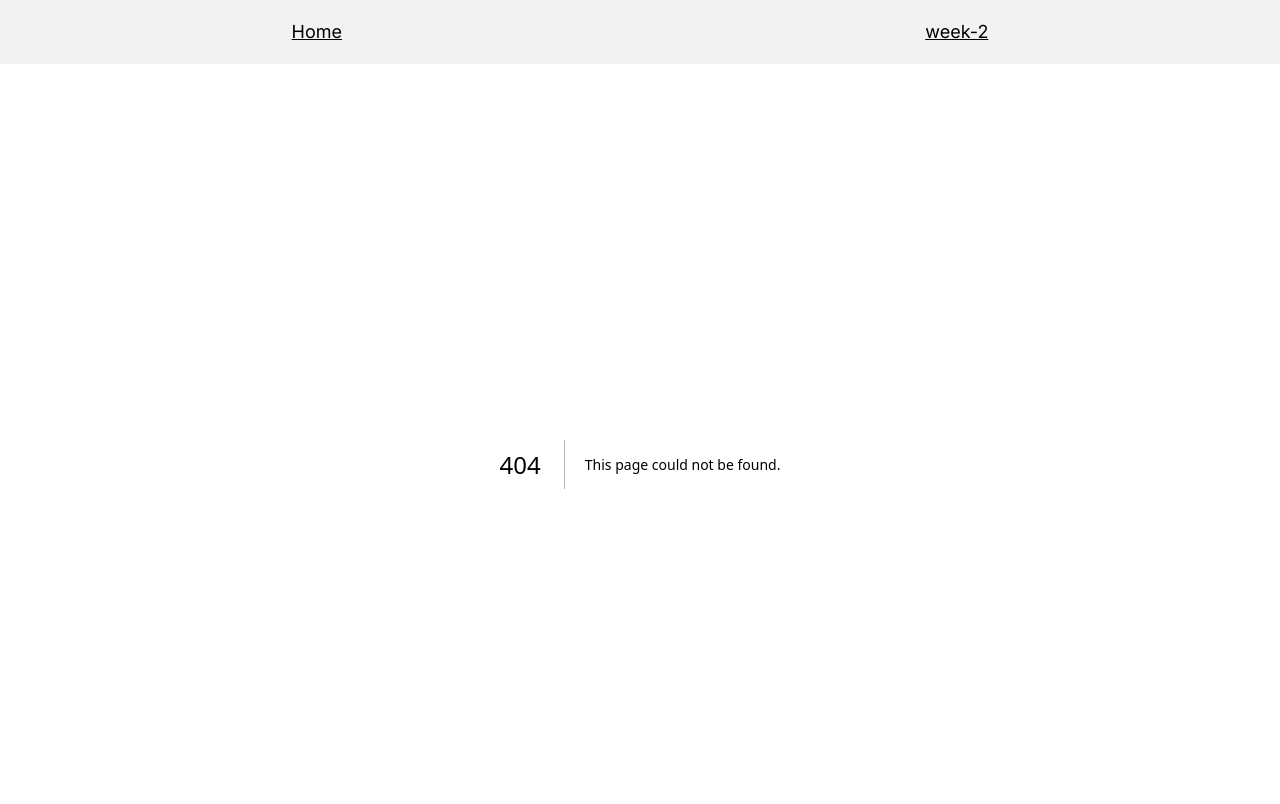
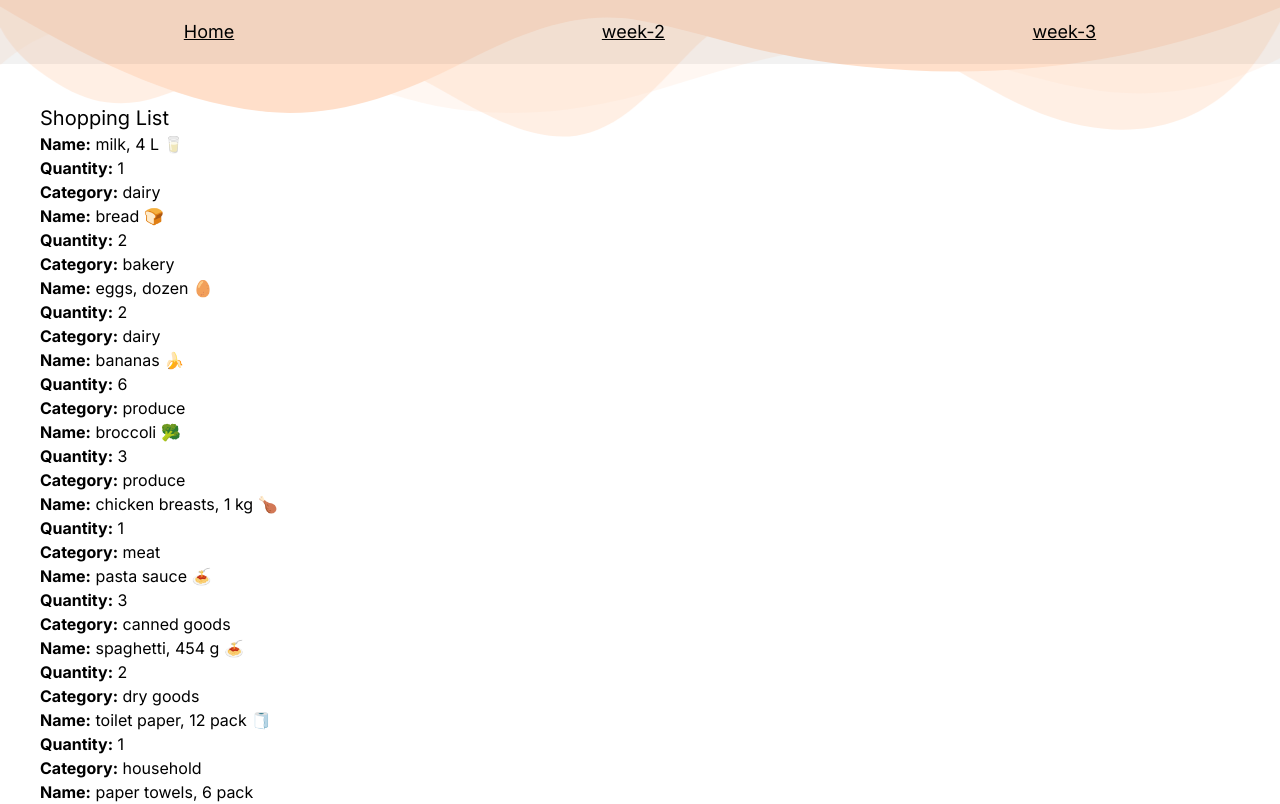
Before and after one commit to mitul154/cprg306-assignments, a Next.js app: page /week-3 in a window 1280 px wide. Before the commit this address had no page. Shown: the top 804 px of the page. Built offline with nearby package versions, Linux system fonts and the light colour scheme.

Commit message:
Add week-3

```diff
--- a/app/layout.tsx
+++ b/app/layout.tsx
@@ -6,7 +6,7 @@ import Navbar from "@/components/shared/Navbar";
 const inter = Inter({ subsets: ["latin"] });
 
 export const metadata: Metadata = {
-  title: "Create Next App",
+  title: "Shopping List",
   description: "Generated by create next app",
 };
 
--- /dev/null
+++ b/app/week-3/item-list.js
@@ -0,0 +1,93 @@
+import React from "react";
+import Item from "./item";
+
+export default function ItemList() {
+  const items = [
+    {
+      name: "milk, 4 L 🥛",
+      quantity: 1,
+      category: "dairy",
+    },
+
+    {
+      name: "bread 🍞",
+      quantity: 2,
+      category: "bakery",
+    },
+
+    {
+      name: "eggs, dozen 🥚",
+      quantity: 2,
+      category: "dairy",
+    },
+
+    {
+      name: "bananas 🍌",
+      quantity: 6,
+      category: "produce",
+    },
+
+    {
+      name: "broccoli 🥦",
+      quantity: 3,
+      category: "produce",
+    },
+
+    {
+      name: "chicken breasts, 1 kg 🍗",
+      quantity: 1,
+      category: "meat",
+    },
+
+    {
+      name: "pasta sauce 🍝",
+      quantity: 3,
+      category: "canned goods",
+    },
+
+    {
+      name: "spaghetti, 454 g 🍝",
+      quantity: 2,
+      category: "dry goods",
+    },
+
+    {
+      name: "toilet paper, 12 pack 🧻",
+      quantity: 1,
+      category: "household",
+    },
+
+    {
+      name: "paper towels, 6 pack",
+      quantity: 1,
+      category: "household",
+    },
+
+    {
+      name: "dish soap 🍽️",
+      quantity: 1,
+      category: "household",
+    },
+
+    {
+      name: "hand soap 🧼",
+      quantity: 4,
+      category: "household",
+    },
+  ];
+
+  return (
+    <div>
+      {items.map((val, index) => {
+        return (
+          <Item
+            key={index}
+            name={val.name}
+            quantity={val.quantity}
+            category={val.category}
+          />
+        );
+      })}
+    </div>
+  );
+}
--- /dev/null
+++ b/app/week-3/item.js
@@ -0,0 +1,17 @@
+import React from "react";
+
+export default function Item({ name, quantity, category }) {
+  return (
+    <ul>
+      <li>
+        <span className="font-bold">Name:</span> {name}
+      </li>
+      <li>
+        <span className="font-bold">Quantity:</span> {quantity}
+      </li>
+      <li>
+        <span className="font-bold">Category:</span> {category}
+      </li>
+    </ul>
+  );
+}
--- /dev/null
+++ b/app/week-3/page.js
@@ -0,0 +1,10 @@
+import ItemList from "./item-list";
+
+export default function page() {
+  return (
+    <main className="ml-10 mt-10">
+      <h1 className="text-xl">Shopping List</h1>
+      <ItemList />
+    </main>
+  );
+}
--- a/components/shared/Navbar.tsx
+++ b/components/shared/Navbar.tsx
@@ -1,7 +1,32 @@
 import Link from "next/link";
+import "../styles/navbar.scss";
 
 export default function Navbar() {
   return (
+    <>
+      <div className="custom-shape-divider-top">
+        <svg
+          data-name="Layer 1"
+          xmlns="http://www.w3.org/2000/svg"
+          viewBox="0 0 1200 120"
+          preserveAspectRatio="none"
+        >
+          <path
+            d="M0,0V46.29c47.79,22.2,103.59,32.17,158,28,70.36-5.37,136.33-33.31,206.8-37.5C438.64,32.43,512.34,53.67,583,72.05c69.27,18,138.3,24.88,209.4,13.08,36.15-6,69.85-17.84,104.45-29.34C989.49,25,1113-14.29,1200,52.47V0Z"
+            opacity=".25"
+            className="shape-fill"
+          ></path>
+          <path
+            d="M0,0V15.81C13,36.92,27.64,56.86,47.69,72.05,99.41,111.27,165,111,224.58,91.58c31.15-10.15,60.09-26.07,89.67-39.8,40.92-19,84.73-46,130.83-49.67,36.26-2.85,70.9,9.42,98.6,31.56,31.77,25.39,62.32,62,103.63,73,40.44,10.79,81.35-6.69,119.13-24.28s75.16-39,116.92-43.05c59.73-5.85,113.28,22.88,168.9,38.84,30.2,8.66,59,6.17,87.09-7.5,22.43-10.89,48-26.93,60.65-49.24V0Z"
+            opacity=".5"
+            className="shape-fill"
+          ></path>
+          <path
+            d="M0,0V5.63C149.93,59,314.09,71.32,475.83,42.57c43-7.64,84.23-20.12,127.61-26.46,59-8.63,112.48,12.24,165.56,35.4C827.93,77.22,886,95.24,951.2,90c86.53-7,172.46-45.71,248.8-84.81V0Z"
+            className="shape-fill"
+          ></path>
+        </svg>
+      </div>
       <nav className="bg-black bg-opacity-5 h-16 flex items-center text-lg underline">
         <ul className="flex w-screen justify-around">
           <li>
@@ -10,7 +35,11 @@ export default function Navbar() {
           <li>
             <Link href="/week-2">week-2</Link>
           </li>
+          <li>
+            <Link href="/week-3">week-3</Link>
+          </li>
         </ul>
       </nav>
+    </>
   );
 }
--- /dev/null
+++ b/components/styles/navbar.scss
@@ -0,0 +1,22 @@
+.custom-shape-divider-top {
+    z-index: -1;
+    position: absolute;
+    top: 0;
+    left: 0;
+    width: 100%;
+    overflow: hidden;
+    line-height: 0;
+
+
+  svg {
+    position: relative;
+    display: block;
+    width: calc(100% + 1.3px);
+    height: 149px;
+    transform: rotateY(180deg);
+  }
+
+  .shape-fill {
+    fill: #ffdfca;
+  }
+}
--- a/package.json
+++ b/package.json
@@ -12,7 +12,8 @@
     "next": "14.0.4",
     "react": "^18",
     "react-dom": "^18",
-    "react-icons": "^5.0.1"
+    "react-icons": "^5.0.1",
+    "sass": "^1.70.0"
   },
   "devDependencies": {
     "@types/node": "^20",
```
Also changed, not shown: 1 other file (tests, documents, lock files or other folders). Lines whose indentation alone changed are shown as unchanged.
